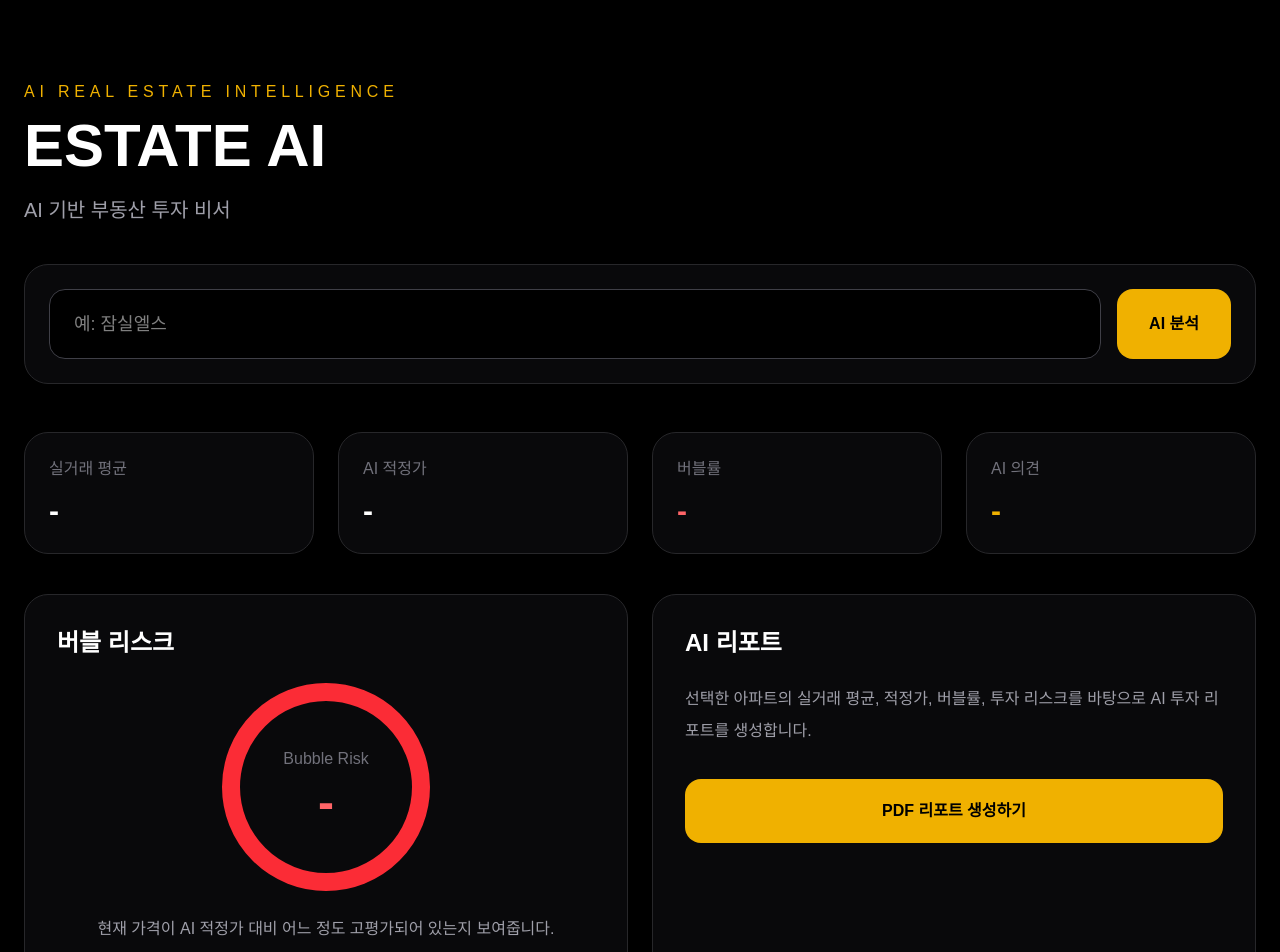
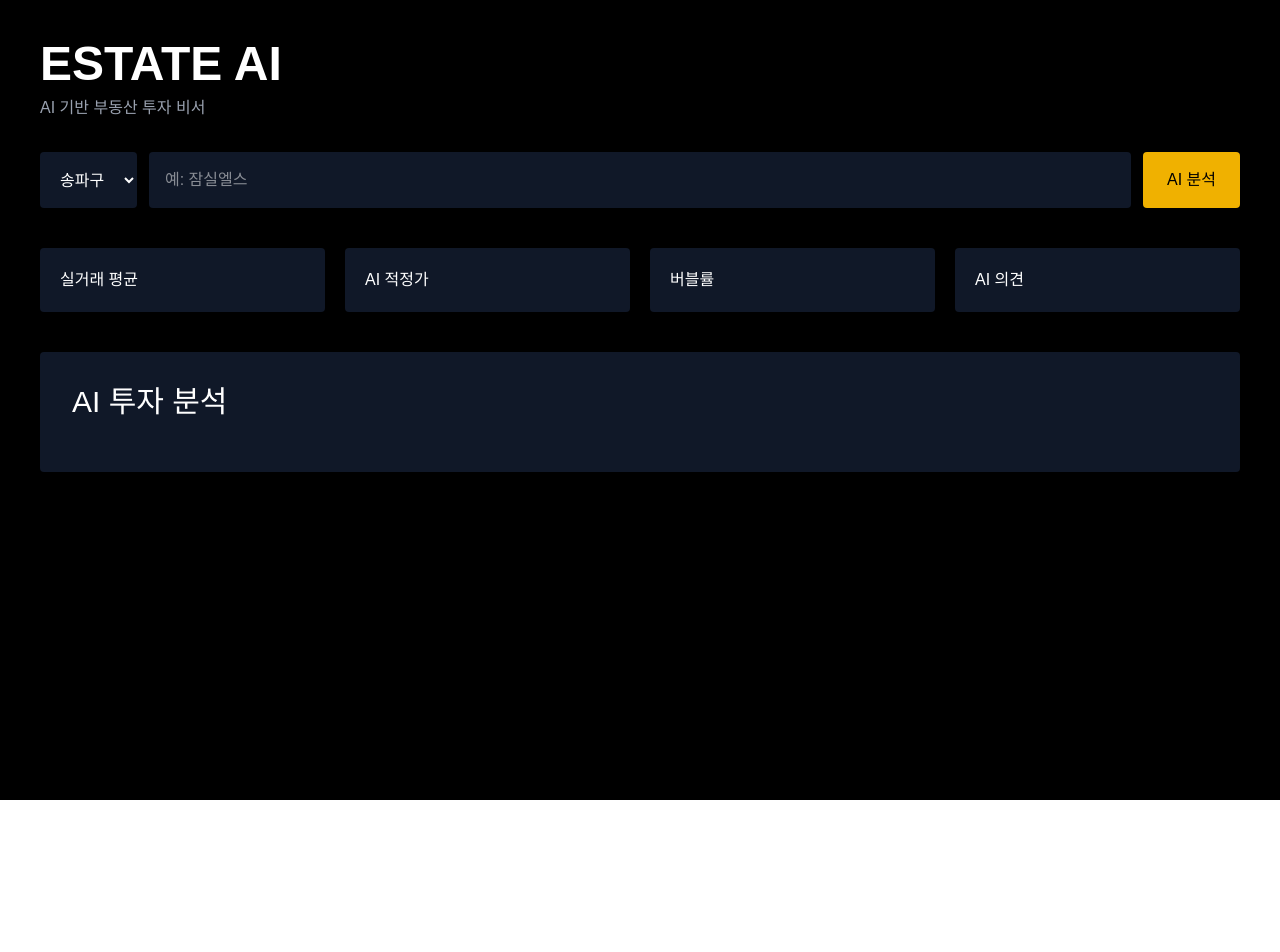
Before and after one commit to lolostar37/estate-ai, a Next.js app: page / in a window 1280 px wide. Shown: the top 952 px of the page. After the commit the page ends 800 px from the top, so only its background shows below. Built offline with nearby package versions, Linux system fonts and the light colour scheme.

Commit message:
add district selector

```diff
--- a/app/api/analysis/route.ts
+++ b/app/api/analysis/route.ts
@@ -9,7 +9,7 @@ export async function POST(req: Request) {
     const key = process.env.MOLIT_API_KEY
     const openaiKey = process.env.OPENAI_API_KEY
 
-    const lawdCode = '11710' // 송파구
+    const lawdCode=body.district // 송파구
     const dealYmd = '202604'
 
     const url =
--- a/app/page.tsx
+++ b/app/page.tsx
@@ -1,204 +1,129 @@
 'use client'
 
 import { useState } from 'react'
-import jsPDF from 'jspdf'
-import {
-  LineChart,
-  Line,
-  XAxis,
-  YAxis,
-  Tooltip,
-  ResponsiveContainer,
-  CartesianGrid,
-} from 'recharts'
 
-type Metrics = {
-  currentPrice: string
-  fairValue: string
-  bubbleRate: string
-  opinion: string
-}
+export default function Home() {
 
-const priceData = [
-  { year: '2021', price: 22.5 },
-  { year: '2022', price: 27.2 },
-  { year: '2023', price: 25.8 },
-  { year: '2024', price: 26.9 },
-  { year: '2025', price: 27.8 },
-]
-
-export default function HomePage() {
+  const [district, setDistrict] = useState('11710')
   const [search, setSearch] = useState('')
   const [result, setResult] = useState('')
-  const [loading, setLoading] = useState(false)
+  const [metrics, setMetrics] = useState<any>({})
 
-  const [metrics, setMetrics] = useState<Metrics>({
-    currentPrice: '-',
-    fairValue: '-',
-    bubbleRate: '-',
-    opinion: '-',
-  })
-
-  const handleAnalyze = async () => {
-    try {
-      setLoading(true)
-      setResult('')
+  async function handleAnalyze() {
 
     const response = await fetch('/api/analysis', {
       method: 'POST',
-        headers: { 'Content-Type': 'application/json' },
-        body: JSON.stringify({ search }),
+      headers: {
+        'Content-Type': 'application/json'
+      },
+      body: JSON.stringify({
+        search,
+        district
+      })
     })
 
     const data = await response.json()
-      setResult(data.result || '응답이 없습니다.')
 
-      if (data.metrics) {
+    setResult(data.result)
     setMetrics(data.metrics)
-      }
-    } catch (error) {
-      console.error(error)
-      setResult('분석 중 오류가 발생했습니다.')
-    } finally {
-      setLoading(false)
-    }
-  }
-
-  const handlePdf = () => {
-    const doc = new jsPDF()
-
-    doc.setFontSize(20)
-    doc.text('ESTATE AI REPORT', 20, 20)
-
-    doc.setFontSize(14)
-    doc.text(`실거래 평균: ${metrics.currentPrice}`, 20, 50)
-    doc.text(`AI 적정가: ${metrics.fairValue}`, 20, 65)
-    doc.text(`버블률: ${metrics.bubbleRate}`, 20, 80)
-    doc.text(`AI 의견: ${metrics.opinion}`, 20, 95)
-
-    doc.save('estate-ai-report.pdf')
   }
 
   return (
-    <main className="min-h-screen bg-black text-white">
-      <div className="max-w-7xl mx-auto px-6 py-20">
-        <p className="text-yellow-500 mb-3 uppercase tracking-[0.3em]">
-          AI REAL ESTATE INTELLIGENCE
-        </p>
 
-        <h1 className="text-6xl font-bold mb-5">ESTATE AI</h1>
+    <main className="p-10 bg-black min-h-screen text-white">
 
-        <p className="text-zinc-400 text-xl mb-10">
+      <h1 className="text-5xl font-bold mb-2">
+        ESTATE AI
+      </h1>
+
+      <p className="mb-8 text-gray-400">
         AI 기반 부동산 투자 비서
       </p>
 
-        <div className="bg-zinc-950 border border-zinc-800 rounded-3xl p-6 mb-12 flex gap-4">
+      <div className="flex gap-3 mb-10">
+
+        <select
+          value={district}
+          onChange={(e)=>setDistrict(e.target.value)}
+          className="bg-gray-900 p-4 rounded"
+        >
+
+          <option value="11710">
+            송파구
+          </option>
+
+          <option value="11680">
+            강남구
+          </option>
+
+          <option value="11650">
+            서초구
+          </option>
+
+        </select>
+
         <input
           value={search}
-            onChange={(e) => setSearch(e.target.value)}
+          onChange={(e)=>setSearch(e.target.value)}
           placeholder="예: 잠실엘스"
-            className="flex-1 bg-black border border-zinc-700 rounded-2xl px-6 py-5 text-lg"
+          className="flex-1 p-4 rounded bg-gray-900"
         />
 
         <button
           onClick={handleAnalyze}
-            className="bg-yellow-500 hover:bg-yellow-400 text-black px-8 rounded-2xl font-bold"
+          className="bg-yellow-500 text-black px-6 rounded"
         >
-            {loading ? '분석중...' : 'AI 분석'}
+          AI 분석
         </button>
+
       </div>
 
-        <div className="grid grid-cols-1 md:grid-cols-4 gap-6 mb-10">
-          <div className="bg-zinc-950 rounded-3xl p-6 border border-zinc-800">
-            <p className="text-zinc-500">실거래 평균</p>
-            <h2 className="text-3xl font-bold mt-3">{metrics.currentPrice}</h2>
+      <div className="grid grid-cols-4 gap-5">
+
+        <div className="bg-gray-900 p-5 rounded">
+          실거래 평균
+          <h1 className="text-3xl">
+            {metrics.currentPrice}
+          </h1>
         </div>
 
-          <div className="bg-zinc-950 rounded-3xl p-6 border border-zinc-800">
-            <p className="text-zinc-500">AI 적정가</p>
-            <h2 className="text-3xl font-bold mt-3">{metrics.fairValue}</h2>
+        <div className="bg-gray-900 p-5 rounded">
+          AI 적정가
+          <h1 className="text-3xl">
+            {metrics.fairValue}
+          </h1>
         </div>
 
-          <div className="bg-zinc-950 rounded-3xl p-6 border border-zinc-800">
-            <p className="text-zinc-500">버블률</p>
-            <h2 className="text-3xl font-bold text-red-400 mt-3">
+        <div className="bg-gray-900 p-5 rounded">
+          버블률
+          <h1 className="text-3xl">
             {metrics.bubbleRate}
-            </h2>
+          </h1>
         </div>
 
-          <div className="bg-zinc-950 rounded-3xl p-6 border border-zinc-800">
-            <p className="text-zinc-500">AI 의견</p>
-            <h2 className="text-3xl font-bold text-yellow-500 mt-3">
+        <div className="bg-gray-900 p-5 rounded">
+          AI 의견
+          <h1 className="text-3xl">
             {metrics.opinion}
-            </h2>
-          </div>
+          </h1>
         </div>
 
-        <div className="grid grid-cols-1 md:grid-cols-2 gap-6 mb-10">
-          <div className="bg-zinc-950 border border-zinc-800 rounded-3xl p-8">
-            <h2 className="text-2xl font-bold mb-6">버블 리스크</h2>
-
-            <div className="flex items-center justify-center">
-              <div className="w-52 h-52 rounded-full border-[18px] border-red-500 flex items-center justify-center">
-                <div className="text-center">
-                  <p className="text-zinc-500 mb-2">Bubble Risk</p>
-                  <h3 className="text-5xl font-bold text-red-400">
-                    {metrics.bubbleRate}
-                  </h3>
-                </div>
-              </div>
       </div>
 
-            <p className="text-zinc-400 text-center mt-6 leading-7">
-              현재 가격이 AI 적정가 대비 어느 정도 고평가되어 있는지 보여줍니다.
-            </p>
+      <div className="bg-gray-900 p-8 rounded mt-10">
+
+        <h1 className="text-3xl mb-5">
+          AI 투자 분석
+        </h1>
+
+        <div className="whitespace-pre-wrap">
+          {result}
         </div>
 
-          <div className="bg-zinc-950 border border-zinc-800 rounded-3xl p-8">
-            <h2 className="text-2xl font-bold mb-6">AI 리포트</h2>
-
-            <p className="text-zinc-400 leading-8 mb-8">
-              선택한 아파트의 실거래 평균, 적정가, 버블률, 투자 리스크를 바탕으로
-              AI 투자 리포트를 생성합니다.
-            </p>
-
-            <button
-              onClick={handlePdf}
-              className="w-full bg-yellow-500 hover:bg-yellow-400 text-black py-5 rounded-2xl font-bold"
-            >
-              PDF 리포트 생성하기
-            </button>
-          </div>
       </div>
 
-        <div className="bg-zinc-950 border border-zinc-800 rounded-3xl p-8 mb-10">
-          <h2 className="text-2xl font-bold mb-6">가격 추이</h2>
+    </main>
 
-          <div className="h-80">
-            <ResponsiveContainer width="100%" height="100%">
-              <LineChart data={priceData}>
-                <CartesianGrid strokeDasharray="3 3" />
-                <XAxis dataKey="year" />
-                <YAxis />
-                <Tooltip />
-                <Line
-                  type="monotone"
-                  dataKey="price"
-                  stroke="#eab308"
-                  strokeWidth={3}
-                />
-              </LineChart>
-            </ResponsiveContainer>
-          </div>
-        </div>
+  )
 
-        {result && (
-          <div className="bg-zinc-950 border border-zinc-800 rounded-3xl p-8 whitespace-pre-wrap leading-8">
-            <h2 className="text-2xl font-bold mb-6">AI 투자 분석</h2>
-            {result}
-          </div>
-        )}
-      </div>
-    </main>
-  )
 }
```
Lines whose indentation alone changed are shown as unchanged.
